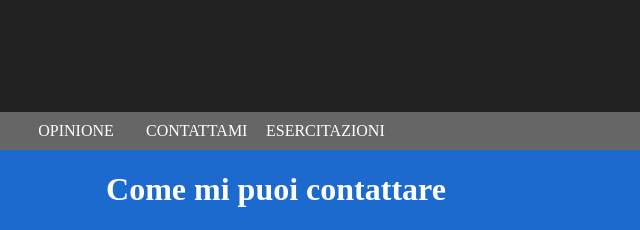
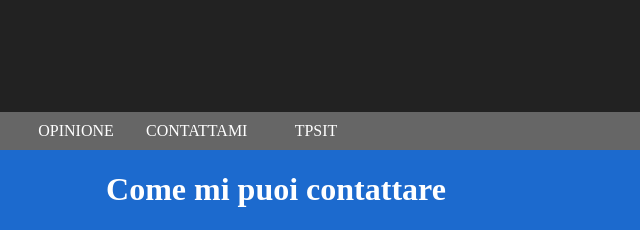
Before and after one commit to Simone048834/Simone046288, a plain HTML site: page contattami.html in a window 1280 px wide. Shown: the top 230 px of the page, 364-1004 px from the left. Drawn offline with Linux system fonts and the light colour scheme.

Commit message:
Update contattami.html

```diff
--- a/contattami.html
+++ b/contattami.html
@@ -15,7 +15,7 @@
 						<li><a href="ChiSono.html">chi sono</a></li>
 						<li><a href="opinioni.html">opinione</a></li>
 						<li><a href="contattami.html">contattami</a></li>
-						<li><a href="TPSIT.hmtl">esercitazioni<a/></li>
+						<li><a href="TPSIT.hmtl">TPSIT<a/></li>
 					</ul>
 				</div>
 			</div>
```
